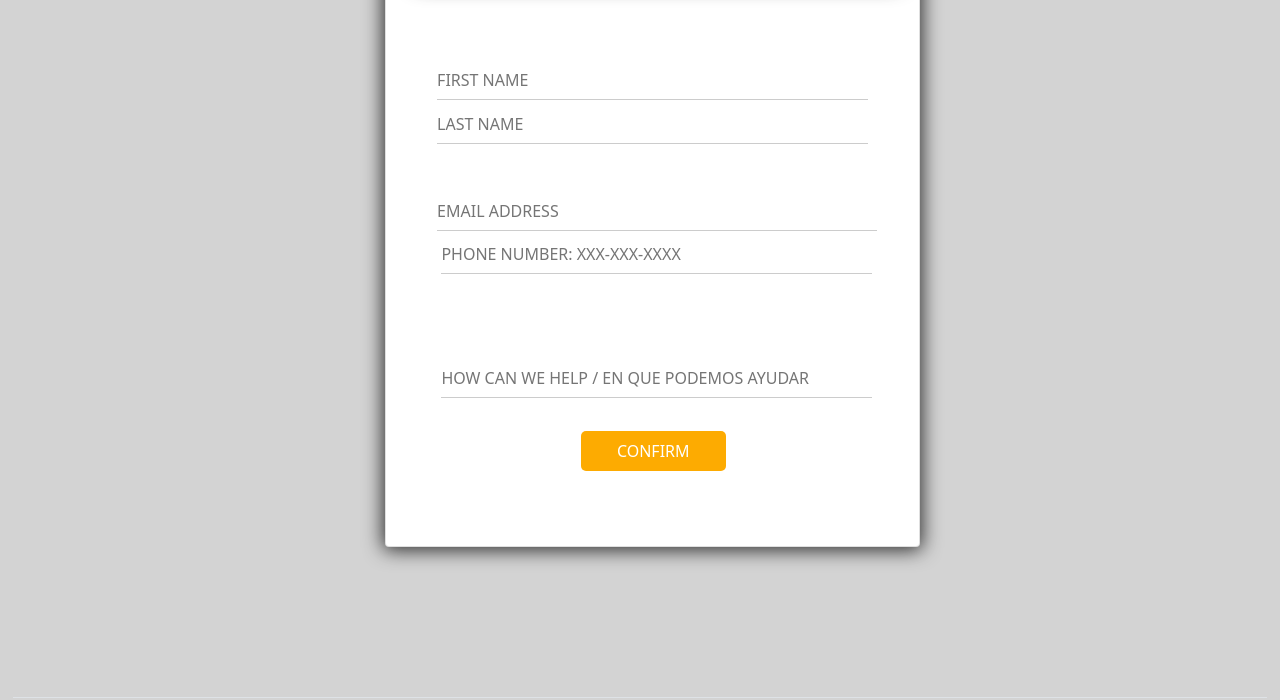
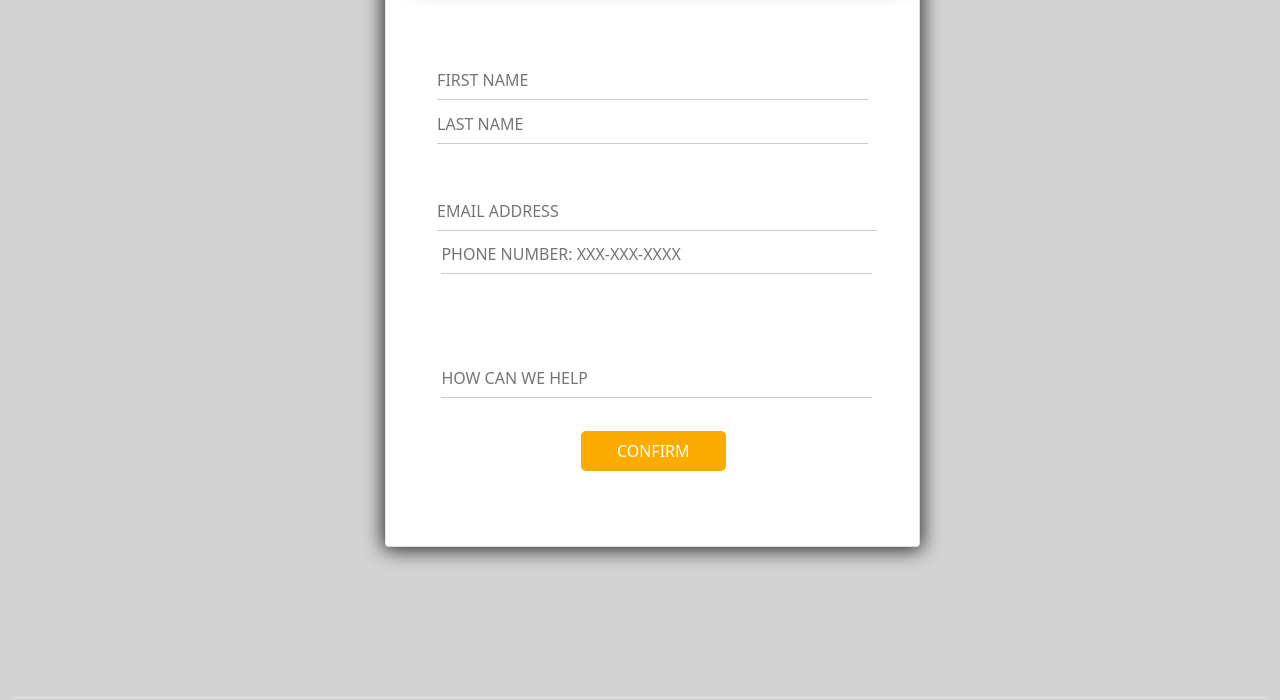
Before and after one commit to j-perrr/j-perrr.github.io, a plain HTML site: page landing_page/index.html in a window 1280 px wide. Shown: the part 940-1640 px from the top of the page. Drawn offline with nearby package versions, Linux system fonts and the light colour scheme.

Commit message:
Update index.html

```diff
--- a/landing_page/index.html
+++ b/landing_page/index.html
@@ -196,7 +196,7 @@
                           type="text"
                           name="message"
                           class="effect-1"
-                          placeholder="HOW CAN WE HELP / EN QUE PODEMOS AYUDAR"
+                          placeholder="HOW CAN WE HELP"
                           minlength="20"
                           required
                         />
```
